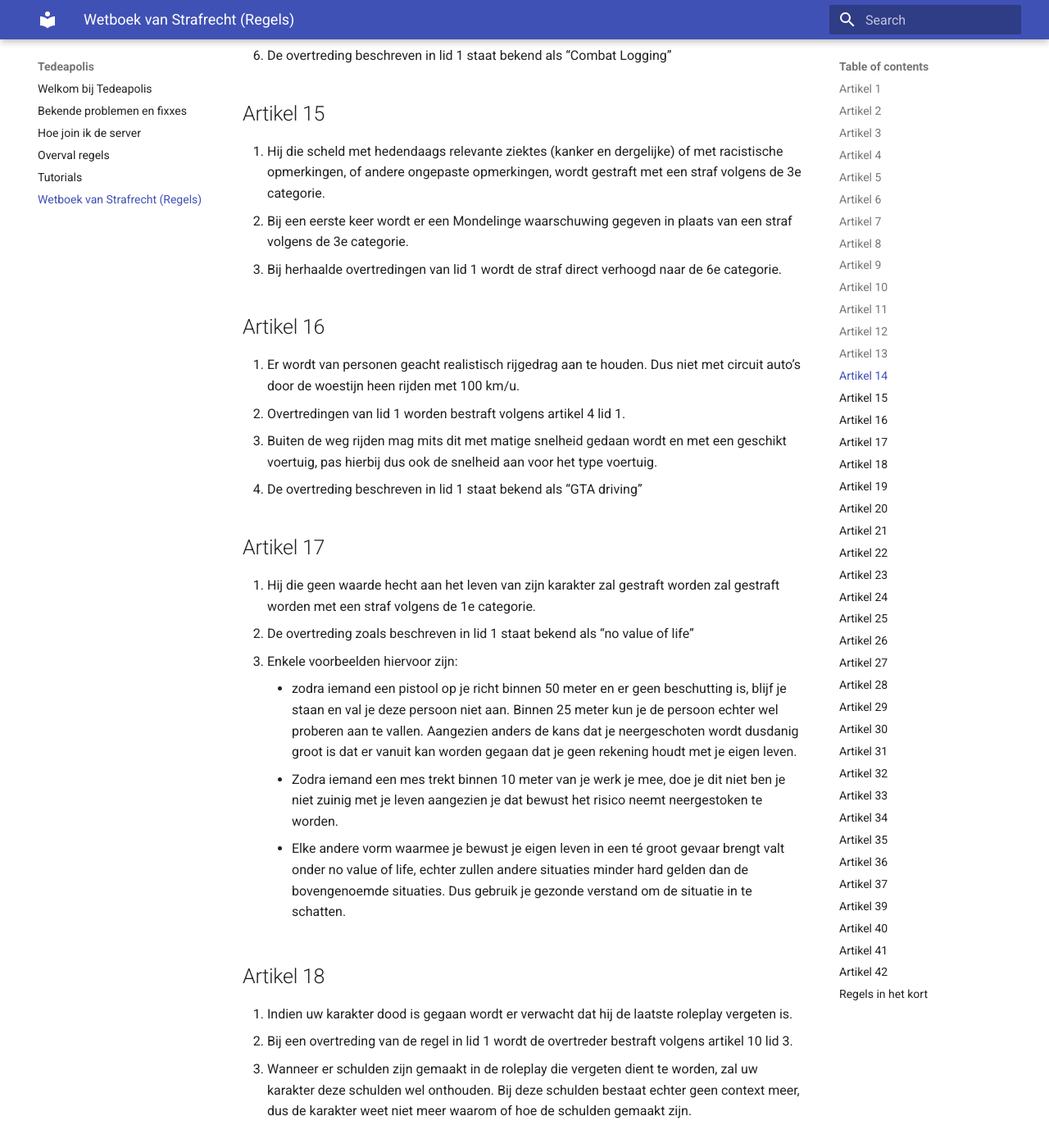
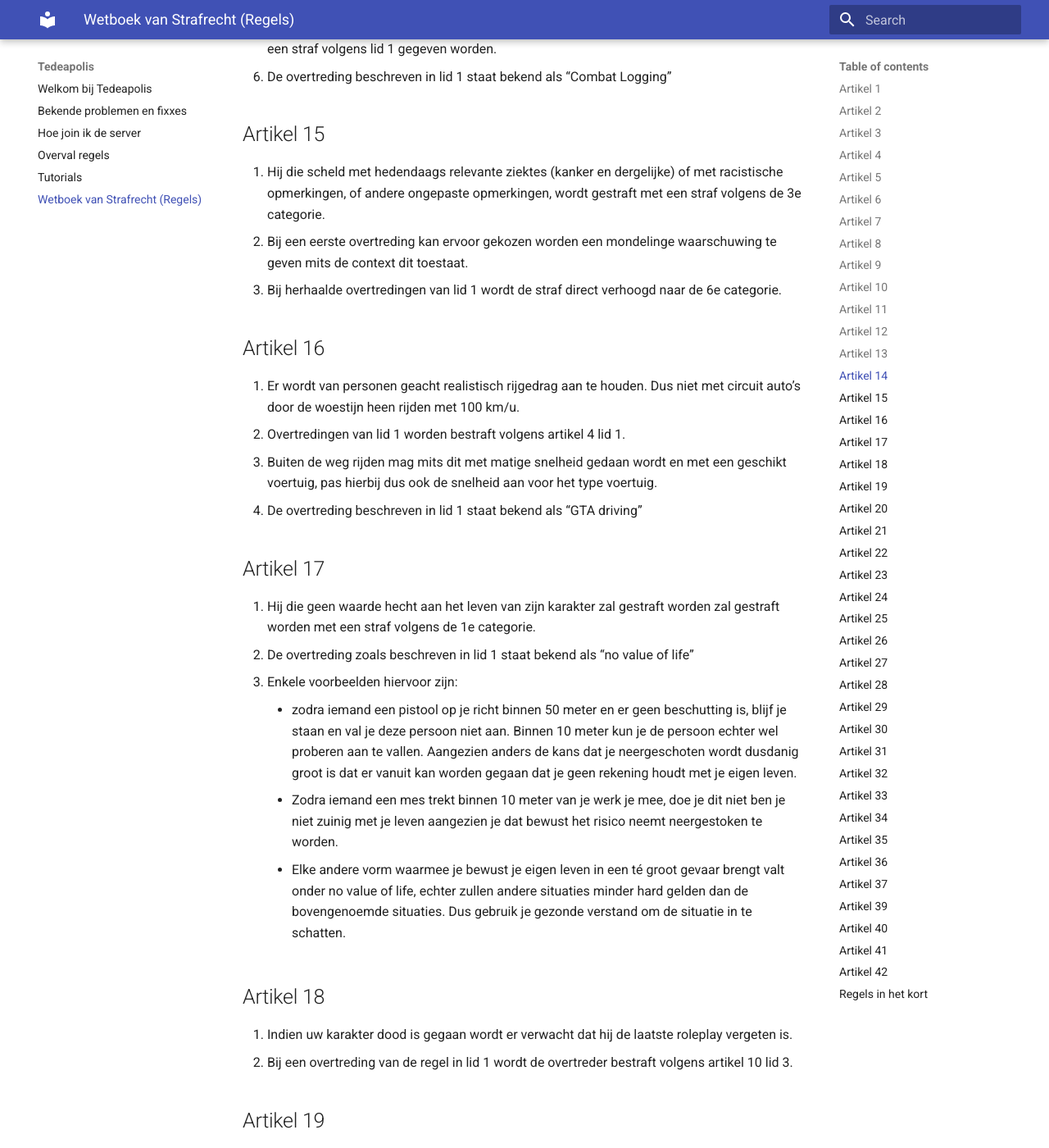
Before and after one commit to Tedeapolis/Tedeapolis, an MkDocs documentation site: the page built from docs/Wetboek.md, in a window 1280 px wide and 1400 px high, scrolled down 4988 px. Shown: the whole window at 82% size. Built offline with MkDocs 1.6.1 and Material for MkDocs 9.7.7, drawn with Linux system fonts in a browser that asks for light colours; some of the changed text lies outside the part shown.

Commit message:
Duidelijkheid van enkele regels verbeterd

```diff
--- a/docs/Wetboek.md
+++ b/docs/Wetboek.md
@@ -36,7 +36,7 @@
 
 	Dit om eventuele verdere schade te beperken terwijl er gekeken wordt wat er precies gebeurt is.
 
-3. Er kan door de hoge raad besloten worden (mits dit unaniem is) om straffen te verhogen op basis van de context, situatie of eerdere straffen/waarschuwingen van de overtreder in kwestie.
+3. Er kan door een stafflid gekozen worden om straffen te verhogen en/of te verlagen op basis van de context, situatie of eerdere straffen/waarschuwingen van de overtreder in kwestie. Wanneer je het niet eens bent met een oordeel van een stafflid kan je hiervoor een ticket aanmaken.
 4. Naast deze categorieën is het ook mogelijk kicks te geven als straf. Dit zal vooral als middel gebruikt worden om schade te voorkomen tot iemand met machtiging om te bannen aanwezig is, of om aandacht van een speler te krijgen.
 5. Bij een categorie 1 straf komt naast de waarschuwing ook een taakstraf van 50 taken.
 
@@ -120,7 +120,7 @@
 ## Artikel 15
 
 1. Hij die scheld met hedendaags relevante ziektes (kanker en dergelijke) of met racistische opmerkingen, of andere ongepaste opmerkingen, wordt gestraft met een straf volgens de 3e categorie.
-2. Bij een eerste keer wordt er een Mondelinge waarschuwing gegeven in plaats van een straf volgens de 3e categorie.
+2. Bij een eerste overtreding kan ervoor gekozen worden een mondelinge waarschuwing te geven mits de context dit toestaat.
 3. Bij herhaalde overtredingen van lid 1 wordt de straf direct verhoogd naar de 6e categorie.
 
 ## Artikel 16
@@ -135,7 +135,7 @@
 1. Hij die geen waarde hecht aan het leven van zijn karakter zal gestraft worden zal gestraft worden met een straf volgens de 1e categorie.
 2. De overtreding zoals beschreven in lid 1 staat bekend als “no value of life”
 3. Enkele voorbeelden hiervoor zijn:
-	* zodra iemand een pistool op je richt binnen 50 meter en er geen beschutting is, blijf je staan en val je deze persoon niet aan. Binnen 25 meter kun je de persoon echter wel proberen aan te vallen. Aangezien anders de kans dat je neergeschoten wordt dusdanig groot is dat er vanuit kan worden gegaan dat je geen rekening houdt met je eigen leven.
+	* zodra iemand een pistool op je richt binnen 50 meter en er geen beschutting is, blijf je staan en val je deze persoon niet aan. Binnen 10 meter kun je de persoon echter wel proberen aan te vallen. Aangezien anders de kans dat je neergeschoten wordt dusdanig groot is dat er vanuit kan worden gegaan dat je geen rekening houdt met je eigen leven.
 	* Zodra iemand een mes trekt binnen 10 meter van je werk je mee, doe je dit niet ben je niet zuinig met je leven aangezien je dat bewust het risico neemt neergestoken te worden.
 	* Elke andere vorm waarmee je bewust je eigen leven in een té groot gevaar brengt valt onder no value of life, echter zullen andere situaties minder hard gelden dan de bovengenoemde situaties. Dus gebruik je gezonde verstand om de situatie in te schatten.
 
@@ -143,7 +143,6 @@
 
 1. Indien uw karakter dood is gegaan wordt er verwacht dat hij de laatste roleplay vergeten is.
 2. Bij een overtreding van de regel in lid 1 wordt de overtreder bestraft volgens artikel 10 lid 3.
-3. Wanneer er schulden zijn gemaakt in de roleplay die vergeten dient te worden, zal uw karakter deze schulden wel onthouden. Bij deze schulden bestaat echter geen context meer, dus de karakter weet niet meer waarom of hoe de schulden gemaakt zijn.
 
 ## Artikel 19
 
```
